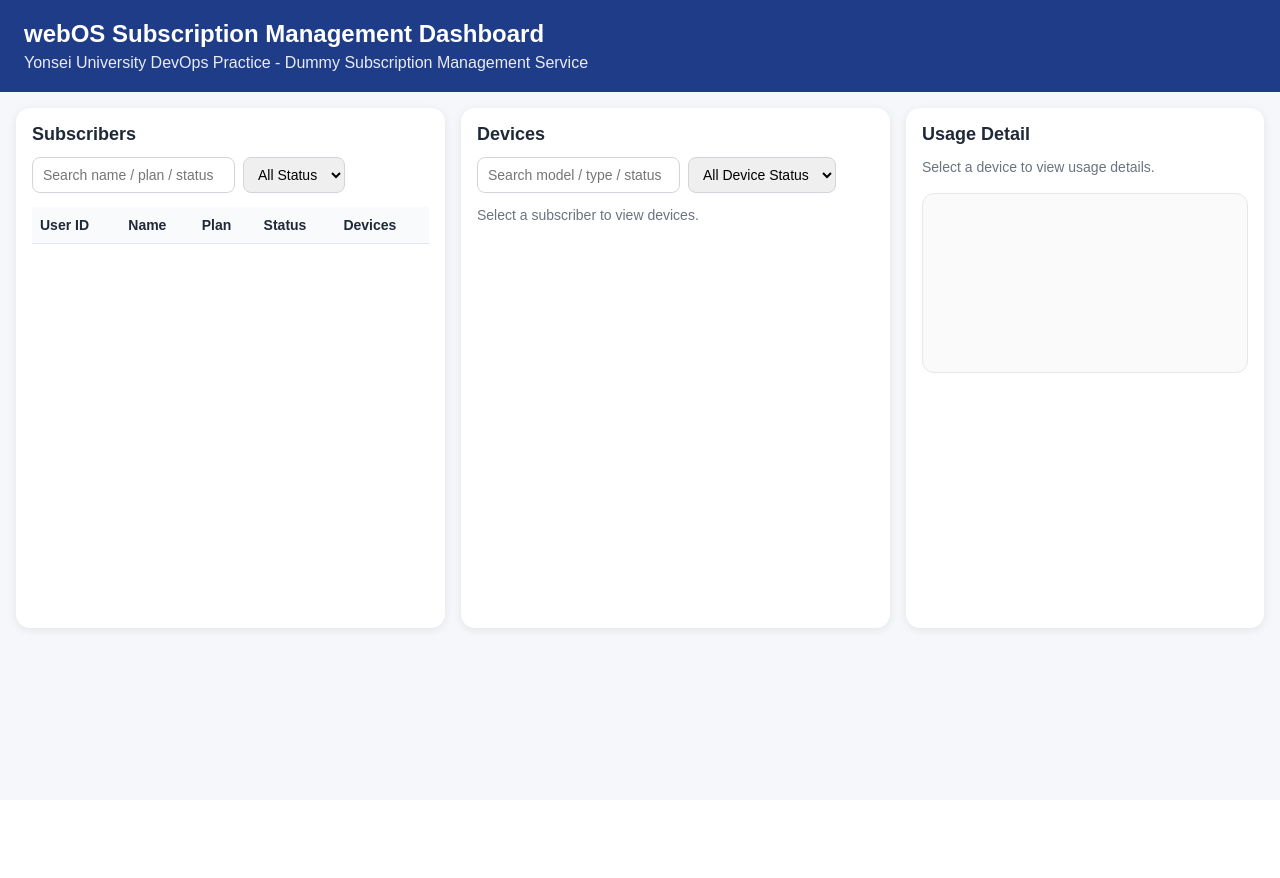
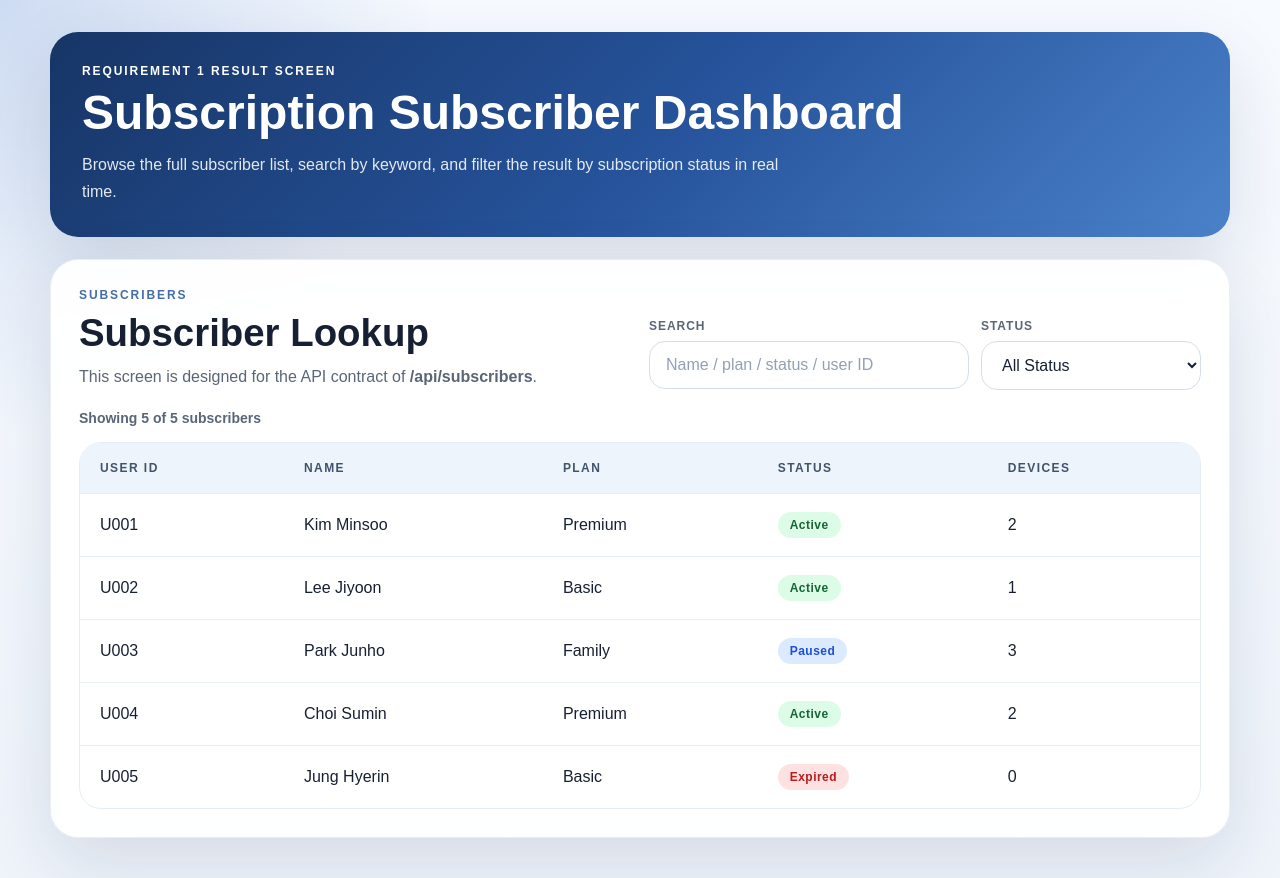
Before and after one commit to triangle-park/CAS3141, a FastAPI app: page / in a window 1280 px wide. Before the commit the page ends 635 px from the top, so only its background shows below. Run offline with FastAPI, Linux system fonts and the light colour scheme; lists and menus that the app fills with data are empty; a map, chart or similar area stays blank.

Commit message:
feat : 프론트엔드 구현 완료

```diff
--- a/app/api/subscribers.py
+++ b/app/api/subscribers.py
@@ -17,7 +17,7 @@ router = APIRouter()
 @router.get("/subscribers")
 def get_subscribers():
     # subscribers 리스트 전체를 반환
-    pass
+    return subscribers
 
 # =============================================================================
 # TODO [요구사항 #2]: GET /api/subscribers/{user_id}/devices
--- a/app/main.py
+++ b/app/main.py
@@ -16,7 +16,7 @@ app.include_router(devices.router, prefix="/api", tags=["Devices"])
 
 @app.get("/", response_class=HTMLResponse)
 def root(request: Request):
-    return templates.TemplateResponse("index.html", {"request": request})
+    return templates.TemplateResponse(request, "index.html")
 
 
 @app.get("/health")
--- a/app/static/app.js
+++ b/app/static/app.js
@@ -1,157 +1,177 @@
-// =============================================================================
-// 전역 변수
-// =============================================================================
 let subscribers = [];
-let currentDevices = [];
-let selectedUserId = null;
-let selectedDeviceId = null;
-let usageChart = null;
+let isLoadingSubscribers = false;
+let subscriberErrorMessage = "";
 
-
-// =============================================================================
-// [요구사항 #3] 상태 기반 Badge 스타일
-// =============================================================================
-// TODO [요구사항 #3]: 상태 값(value)에 따라 적절한 CSS 클래스를 반환하세요.
-//
-// 매핑 규칙:
-//   Active, Online, Normal   → "badge status-active"   (초록)
-//   Paused, Standby          → "badge status-paused"   (파랑)
-//   Expired, Error, Warning  → "badge status-expired"  (빨강)
-//   Offline                  → "badge status-offline"  (회색)
-//   On, Cleaning             → "badge status-on"       (노랑)
-//   Off                      → "badge status-off"      (연회색)
-//   그 외                     → "badge"
-//
-// Hint: value를 소문자로 변환 후 비교하세요.
 function badgeClass(value) {
     const v = (value || "").toLowerCase();
 
-    // 여기에 구현하세요
+    if (["active", "online", "normal"].includes(v)) {
+        return "badge status-active";
+    }
+
+    if (["paused", "standby"].includes(v)) {
+        return "badge status-paused";
+    }
+
+    if (["expired", "error", "warning"].includes(v)) {
+        return "badge status-expired";
+    }
+
+    if (v === "offline") {
+        return "badge status-offline";
+    }
+
+    if (["on", "cleaning"].includes(v)) {
+        return "badge status-on";
+    }
+
+    if (v === "off") {
+        return "badge status-off";
+    }
+
     return "badge";
 }
 
+async function fetchSubscribers() {
+    isLoadingSubscribers = true;
+    subscriberErrorMessage = "";
+    renderSubscribers();
 
-// =============================================================================
-// [요구사항 #1] 구독 사용자 조회 + 검색/필터
-// =============================================================================
+    try {
+        const res = await fetch("/api/subscribers");
 
-// TODO [요구사항 #1-A]: GET /api/subscribers 를 호출하여
-//   subscribers 변수에 저장하고 renderSubscribers()를 호출하세요.
-//
-// Hint:
-//   const res = await fetch("/api/subscribers");
-//   subscribers = await res.json();
-async function fetchSubscribers() {
-    // 여기에 구현하세요
+        if (!res.ok) {
+            throw new Error(`Failed to fetch subscribers: ${res.status}`);
+        }
+
+        const data = await res.json();
+
+        if (!Array.isArray(data)) {
+            throw new Error("Subscribers response must be an array.");
+        }
+
+        subscribers = data;
+    } catch (error) {
+        subscribers = [];
+        subscriberErrorMessage = "Failed to load subscribers from /api/subscribers.";
+        console.error(error);
+    } finally {
+        isLoadingSubscribers = false;
+        renderSubscribers();
+    }
 }
 
-// TODO [요구사항 #1-B]: subscribers 배열을 테이블에 렌더링하세요.
-//
-// 구현 순서:
-//   1. subscriber-search 입력값과 subscriber-status-filter 선택값을 가져온다
-//   2. subscribers 배열에서 검색어(이름/플랜/상태/ID)와 상태 필터 조건으로 필터링한다
-//   3. subscriber-body <tbody>에 필터링된 결과를 <tr>로 추가한다
-//   4. 각 행에는 userId, name, plan, status(badge), deviceCount를 표시한다
-//   5. 각 행 클릭 시 selectSubscriber(userId)를 호출한다
-//   6. 현재 선택된 사용자(selectedUserId)는 "selected" 클래스를 추가한다
-function renderSubscribers() {
-    const tbody = document.getElementById("subscriber-body");
-    const search = document.getElementById("subscriber-search").value.toLowerCase();
-    const statusFilter = document.getElementById("subscriber-status-filter").value;
-
-    // 여기에 구현하세요
-    tbody.innerHTML = "";
+function createCell(text) {
+    const cell = document.createElement("td");
+    cell.textContent = text;
+    return cell;
 }
 
+function createStatusCell(status) {
+    const cell = document.createElement("td");
+    const badge = document.createElement("span");
 
-// =============================================================================
-// [요구사항 #2] 사용자별 가전 목록 + 사용 현황 + 차트
-// =============================================================================
+    badge.className = badgeClass(status);
+    badge.textContent = status || "-";
 
-// TODO [요구사항 #2-A]: 사용자 클릭 시 해당 사용자의 가전 목록을 조회하세요.
-//
-// 구현 순서:
-//   1. selectedUserId를 업데이트하고 selectedDeviceId를 null로 초기화
-//   2. renderSubscribers()를 호출하여 선택 상태를 반영
-//   3. usage-detail을 숨기고 usage-empty를 표시 (이전 사용 현황 초기화)
-//   4. GET /api/subscribers/{userId}/devices 를 호출
-//   5. currentDevices에 저장하고 renderDevices()를 호출
-async function selectSubscriber(userId) {
-    // 여기에 구현하세요
+    cell.appendChild(badge);
+    return cell;
 }
 
-// TODO [요구사항 #2-B]: currentDevices 배열을 테이블에 렌더링하세요.
-//
-// 구현 순서:
-//   1. device-search, device-status-filter 값으로 필터링
-//      (검색 대상: type, model, status, deviceId, location)
-//   2. 가전이 없으면 device-empty에 "No registered devices" 메시지 표시
-//   3. 필터 결과가 없으면 "No devices matched your filter." 메시지 표시
-//   4. device-table <tbody>에 deviceId, type, model, location, status(badge) 표시
-//   5. 각 행 클릭 시 selectDevice(deviceId)를 호출
-//   6. 현재 선택된 가전(selectedDeviceId)은 "selected" 클래스를 추가
-function renderDevices() {
-    const emptyEl = document.getElementById("device-empty");
-    const tableEl = document.getElementById("device-table");
-    const tbody = document.getElementById("device-body");
-    const search = document.getElementById("device-search").value.toLowerCase();
-    const statusFilter = document.getElementById("device-status-filter").value;
+function renderSubscribers() {
+    const tableEl = document.getElementById("subscriber-table");
+    const tbody = document.getElementById("subscriber-body");
+    const emptyEl = document.getElementById("subscriber-empty");
+    const summaryEl = document.getElementById("subscriber-summary");
+    const searchInput = document.getElementById("subscriber-search");
+    const statusFilterInput = document.getElementById("subscriber-status-filter");
 
-    // 여기에 구현하세요
-    tbody.innerHTML = "";
+    if (!tableEl || !tbody || !emptyEl || !summaryEl || !searchInput || !statusFilterInput) {
+        return;
+    }
+
+    const search = searchInput.value.trim().toLowerCase();
+    const statusFilter = statusFilterInput.value.toLowerCase();
+
+    tbody.replaceChildren();
+
+    if (isLoadingSubscribers) {
+        summaryEl.textContent = "Loading subscribers...";
+        emptyEl.textContent = "Loading subscribers...";
+        emptyEl.classList.remove("hidden");
+        tableEl.classList.add("hidden");
+        return;
+    }
+
+    if (subscriberErrorMessage) {
+        summaryEl.textContent = "0 subscribers";
+        emptyEl.textContent = subscriberErrorMessage;
+        emptyEl.classList.remove("hidden");
+        tableEl.classList.add("hidden");
+        return;
+    }
+
+    const filteredSubscribers = subscribers.filter((subscriber) => {
+        const searchableValues = [
+            subscriber.userId,
+            subscriber.name,
+            subscriber.plan,
+            subscriber.status,
+        ];
+
+        const matchesSearch =
+            search === "" ||
+            searchableValues.some((value) =>
+                String(value || "").toLowerCase().includes(search),
+            );
+
+        const matchesStatus =
+            statusFilter === "" ||
+            String(subscriber.status || "").toLowerCase() === statusFilter;
+
+        return matchesSearch && matchesStatus;
+    });
+
+    summaryEl.textContent = `Showing ${filteredSubscribers.length} of ${subscribers.length} subscribers`;
+
+    if (filteredSubscribers.length === 0) {
+        emptyEl.textContent =
+            subscribers.length === 0
+                ? "No subscriber data available."
+                : "No subscribers matched your search or filter.";
+        emptyEl.classList.remove("hidden");
+        tableEl.classList.add("hidden");
+        return;
+    }
+
+    emptyEl.classList.add("hidden");
+    tableEl.classList.remove("hidden");
+
+    filteredSubscribers.forEach((subscriber) => {
+        const row = document.createElement("tr");
+
+        row.appendChild(createCell(subscriber.userId || "-"));
+        row.appendChild(createCell(subscriber.name || "-"));
+        row.appendChild(createCell(subscriber.plan || "-"));
+        row.appendChild(createStatusCell(subscriber.status));
+        row.appendChild(createCell(String(subscriber.deviceCount ?? "-")));
+
+        tbody.appendChild(row);
+    });
 }
 
-// TODO [요구사항 #2-C]: 가전 클릭 시 상세 사용 현황을 조회하세요.
-//
-// 구현 순서:
-//   1. selectedDeviceId를 업데이트하고 renderDevices()를 호출
-//   2. GET /api/devices/{deviceId}/usage 를 호출
-//   3. usage-empty를 숨기고 usage-detail을 표시
-//   4. usage-info에 아래 정보를 표시:
-//      - Device ID, Device Name, Power Status(badge),
-//        Last Used, Total Usage Hours, Weekly Usage Count,
-//        Health Status(badge), Remark
-//   5. renderUsageChart(data.weeklyUsageTrend)를 호출
-async function selectDevice(deviceId) {
-    // 여기에 구현하세요
-}
+function bindEvents() {
+    const searchInput = document.getElementById("subscriber-search");
+    const statusFilterInput = document.getElementById("subscriber-status-filter");
 
-// TODO [요구사항 #2-D]: Chart.js를 사용하여 주간 사용량 Bar Chart를 그리세요.
-//
-// 구현 순서:
-//   1. 기존 차트가 있으면 destroy() 호출
-//   2. new Chart()로 Bar Chart를 생성
-//      - labels: ["Mon", "Tue", "Wed", "Thu", "Fri", "Sat", "Sun"]
-//      - data: trend 배열
-//      - options: responsive, beginAtZero
-//
-// Hint:
-//   usageChart = new Chart(ctx, { type: "bar", data: {...}, options: {...} });
-function renderUsageChart(trend) {
-    const ctx = document.getElementById("usageChart");
-
-    if (usageChart) {
-        usageChart.destroy();
+    if (searchInput) {
+        searchInput.addEventListener("input", renderSubscribers);
     }
 
-    // 여기에 구현하세요
-}
-
-
-// =============================================================================
-// 이벤트 바인딩 + 초기화
-// =============================================================================
-function bindEvents() {
-    // [요구사항 #1] 완료 후 아래 주석을 해제하세요
-    // document.getElementById("subscriber-search").addEventListener("input", renderSubscribers);
-    // document.getElementById("subscriber-status-filter").addEventListener("change", renderSubscribers);
-
-    // [요구사항 #2] 완료 후 아래 주석을 해제하세요
-    // document.getElementById("device-search").addEventListener("input", renderDevices);
-    // document.getElementById("device-status-filter").addEventListener("change", renderDevices);
+    if (statusFilterInput) {
+        statusFilterInput.addEventListener("change", renderSubscribers);
+    }
 }
 
 bindEvents();
-
-// [요구사항 #1] 완료 후 아래 주석을 해제하세요
-// fetchSubscribers();
+fetchSubscribers();
--- a/app/static/style.css
+++ b/app/static/style.css
@@ -1,112 +1,218 @@
+:root {
+    --page-bg: #eff4fb;
+    --page-bg-accent: rgba(73, 123, 201, 0.24);
+    --panel-bg: rgba(255, 255, 255, 0.94);
+    --panel-border: rgba(148, 163, 184, 0.18);
+    --line: #e6edf5;
+    --text-main: #172033;
+    --text-muted: #5a6678;
+    --hero-start: #173566;
+    --hero-end: #4a82ca;
+    --shadow: 0 24px 70px rgba(20, 37, 63, 0.12);
+}
+
 * {
     box-sizing: border-box;
 }
 
 body {
     margin: 0;
-    font-family: Arial, sans-serif;
-    background: #f5f7fb;
-    color: #1f2937;
+    min-height: 100vh;
+    font-family: "Avenir Next", "Noto Sans KR", sans-serif;
+    color: var(--text-main);
+    background:
+        radial-gradient(circle at top left, var(--page-bg-accent), transparent 28%),
+        linear-gradient(180deg, #f7faff 0%, var(--page-bg) 100%);
 }
 
-.header {
-    background: #1f3c88;
-    color: white;
-    padding: 20px 24px;
+.page-shell {
+    width: min(1180px, calc(100% - 32px));
+    margin: 0 auto;
+    padding: 32px 0 40px;
 }
 
-.header h1 {
-    margin: 0;
-    font-size: 24px;
+.hero {
+    padding: 32px;
+    border-radius: 28px;
+    color: #ffffff;
+    background: linear-gradient(135deg, var(--hero-start) 0%, #26539b 52%, var(--hero-end) 100%);
+    box-shadow: var(--shadow);
 }
 
-.header p {
-    margin: 6px 0 0;
-    opacity: 0.9;
+.hero-kicker,
+.section-kicker {
+    margin: 0 0 10px;
+    font-size: 12px;
+    font-weight: 700;
+    letter-spacing: 0.16em;
+    text-transform: uppercase;
+}
+
+.hero h1 {
+    margin: 0;
+    font-size: clamp(2rem, 4vw, 3rem);
+    line-height: 1.05;
+}
+
+.hero p:last-child {
+    max-width: 720px;
+    margin: 14px 0 0;
+    font-size: 1rem;
+    line-height: 1.65;
+    color: rgba(255, 255, 255, 0.88);
 }
 
 .page {
-    display: grid;
-    grid-template-columns: 1.25fr 1.25fr 1fr;
-    gap: 16px;
-    padding: 16px;
+    margin-top: 22px;
 }
 
 .panel {
-    background: white;
-    border-radius: 14px;
-    padding: 16px;
-    box-shadow: 0 2px 10px rgba(0, 0, 0, 0.08);
-    min-height: 520px;
+    background: var(--panel-bg);
+    border: 1px solid var(--panel-border);
+    border-radius: 28px;
+    padding: 28px;
+    box-shadow: var(--shadow);
+    backdrop-filter: blur(12px);
 }
 
 .panel-header {
     display: flex;
     justify-content: space-between;
-    align-items: start;
-    gap: 12px;
-    margin-bottom: 14px;
+    align-items: end;
+    gap: 20px;
     flex-wrap: wrap;
+    margin-bottom: 20px;
 }
 
 .panel-header h2 {
     margin: 0;
-    font-size: 18px;
+    font-size: clamp(1.8rem, 3vw, 2.4rem);
+    line-height: 1.1;
+}
+
+.section-kicker {
+    color: #436ea9;
+}
+
+.section-description {
+    max-width: 580px;
+    margin: 10px 0 0;
+    color: var(--text-muted);
+    line-height: 1.6;
 }
 
 .toolbar {
-    display: flex;
-    gap: 8px;
-    flex-wrap: wrap;
+    display: grid;
+    grid-template-columns: minmax(250px, 320px) minmax(180px, 220px);
+    gap: 12px;
 }
 
-.toolbar input,
-.toolbar select {
-    padding: 8px 10px;
-    border: 1px solid #d1d5db;
-    border-radius: 8px;
+.field {
+    display: flex;
+    flex-direction: column;
+    gap: 8px;
+}
+
+.field span {
+    font-size: 12px;
+    font-weight: 700;
+    letter-spacing: 0.08em;
+    text-transform: uppercase;
+    color: var(--text-muted);
+}
+
+.field input,
+.field select {
+    width: 100%;
+    padding: 14px 16px;
+    border: 1px solid #d4deea;
+    border-radius: 16px;
+    font: inherit;
+    color: var(--text-main);
+    background: #ffffff;
+    transition: border-color 0.2s ease, box-shadow 0.2s ease, transform 0.2s ease;
+}
+
+.field input::placeholder {
+    color: #93a0b3;
+}
+
+.field input:focus,
+.field select:focus {
+    outline: none;
+    border-color: #4a82ca;
+    box-shadow: 0 0 0 4px rgba(74, 130, 202, 0.14);
+    transform: translateY(-1px);
+}
+
+.panel-meta {
+    margin-bottom: 16px;
+}
+
+.summary {
+    margin: 0;
     font-size: 14px;
+    font-weight: 600;
+    color: var(--text-muted);
+}
+
+.table-card {
+    overflow: hidden;
+    border: 1px solid var(--line);
+    border-radius: 22px;
+    background: #ffffff;
 }
 
 .table-wrap {
-    max-height: 460px;
     overflow: auto;
 }
 
 table {
     width: 100%;
     border-collapse: collapse;
-    font-size: 14px;
+    min-width: 720px;
 }
 
-th, td {
-    padding: 10px 8px;
-    border-bottom: 1px solid #e5e7eb;
+th,
+td {
+    padding: 18px 20px;
     text-align: left;
     vertical-align: middle;
+    border-bottom: 1px solid var(--line);
 }
 
 th {
-    background: #f8fafc;
     position: sticky;
     top: 0;
+    z-index: 1;
+    background: #eef4fc;
+    font-size: 12px;
+    font-weight: 800;
+    letter-spacing: 0.12em;
+    text-transform: uppercase;
+    color: #41526b;
 }
 
-tr.clickable:hover {
-    background: #eff6ff;
-    cursor: pointer;
+tbody tr {
+    transition: background-color 0.16s ease;
 }
 
-tr.selected {
-    background: #dbeafe !important;
+tbody tr:hover {
+    background: #f8fbff;
+}
+
+tbody tr:last-child td {
+    border-bottom: none;
 }
 
 .badge {
-    display: inline-block;
-    padding: 4px 10px;
+    display: inline-flex;
+    align-items: center;
+    padding: 6px 12px;
     border-radius: 999px;
     font-size: 12px;
-    font-weight: 700;
+    font-weight: 800;
+    letter-spacing: 0.04em;
 }
 
 .status-active,
@@ -118,15 +224,15 @@ tr.selected {
 
 .status-paused,
 .status-standby {
-    background: #e0e7ff;
-    color: #3730a3;
+    background: #dbeafe;
+    color: #1d4ed8;
 }
 
 .status-expired,
 .status-error,
 .status-warning {
     background: #fee2e2;
-    color: #991b1b;
+    color: #b91c1c;
 }
 
 .status-offline {
@@ -145,47 +251,50 @@ tr.selected {
     color: #4b5563;
 }
 
-.empty-msg {
-    color: #6b7280;
-    font-size: 14px;
-    margin-top: 12px;
+.empty-state {
+    padding: 56px 24px;
+    text-align: center;
+    font-size: 15px;
+    color: var(--text-muted);
+    background: linear-gradient(180deg, #fcfdff 0%, #f6f9fd 100%);
 }
 
 .hidden {
     display: none;
 }
 
-.usage-detail {
-    display: flex;
-    flex-direction: column;
-    gap: 18px;
-}
+@media (max-width: 900px) {
+    .page-shell {
+        width: min(100% - 24px, 1180px);
+        padding-top: 20px;
+    }
 
-.detail-grid {
-    display: grid;
-    grid-template-columns: 140px 1fr;
-    gap: 10px 12px;
-    font-size: 14px;
-}
+    .hero,
+    .panel {
+        padding: 24px;
+        border-radius: 24px;
+    }
 
-.label {
-    font-weight: 700;
-    color: #374151;
-}
-
-.value {
-    color: #111827;
-}
-
-.chart-box {
-    background: #fafafa;
-    border: 1px solid #e5e7eb;
-    border-radius: 12px;
-    padding: 12px;
-}
-
-@media (max-width: 1200px) {
-    .page {
+    .toolbar {
+        width: 100%;
         grid-template-columns: 1fr;
     }
 }
+
+@media (max-width: 640px) {
+    .page-shell {
+        width: calc(100% - 16px);
+        padding-bottom: 24px;
+    }
+
+    .hero,
+    .panel {
+        padding: 20px;
+        border-radius: 20px;
+    }
+
+    th,
+    td {
+        padding: 16px;
+    }
+}
--- a/app/templates/index.html
+++ b/app/templates/index.html
@@ -3,33 +3,65 @@
 <head>
     <meta charset="UTF-8" />
     <meta name="viewport" content="width=device-width, initial-scale=1" />
-    <title>webOS Subscription Management Dashboard</title>
+    <title>Subscription Subscriber Dashboard</title>
     <link rel="stylesheet" href="/static/style.css" />
-    <script src="https://cdn.jsdelivr.net/npm/chart.js"></script>
 </head>
 <body>
-    <header class="header">
-        <h1>webOS Subscription Management Dashboard</h1>
-        <p>Yonsei University DevOps Practice - Dummy Subscription Management Service</p>
+    <div class="page-shell">
+        <header class="hero">
+            <p class="hero-kicker">Requirement 1 Result Screen</p>
+            <h1>Subscription Subscriber Dashboard</h1>
+            <p>
+                Browse the full subscriber list, search by keyword, and filter the result
+                by subscription status in real time.
+            </p>
         </header>
 
         <main class="page">
             <section class="panel">
                 <div class="panel-header">
-                <h2>Subscribers</h2>
+                    <div>
+                        <p class="section-kicker">Subscribers</p>
+                        <h2>Subscriber Lookup</h2>
+                        <p class="section-description">
+                            This screen is designed for the API contract of
+                            <strong>/api/subscribers</strong>.
+                        </p>
+                    </div>
+
                     <div class="toolbar">
-                    <input type="text" id="subscriber-search" placeholder="Search name / plan / status" />
+                        <label class="field" for="subscriber-search">
+                            <span>Search</span>
+                            <input
+                                type="text"
+                                id="subscriber-search"
+                                placeholder="Name / plan / status / user ID"
+                            />
+                        </label>
+
+                        <label class="field" for="subscriber-status-filter">
+                            <span>Status</span>
                             <select id="subscriber-status-filter">
                                 <option value="">All Status</option>
                                 <option value="Active">Active</option>
                                 <option value="Paused">Paused</option>
                                 <option value="Expired">Expired</option>
                             </select>
+                        </label>
                     </div>
                 </div>
 
+                <div class="panel-meta">
+                    <p id="subscriber-summary" class="summary" aria-live="polite">
+                        Loading subscribers...
+                    </p>
+                </div>
+
+                <div class="table-card">
+                    <div id="subscriber-empty" class="empty-state hidden" aria-live="polite"></div>
+
                     <div class="table-wrap">
-                <table>
+                        <table id="subscriber-table">
                             <thead>
                                 <tr>
                                     <th>User ID</th>
@@ -42,56 +74,10 @@
                             <tbody id="subscriber-body"></tbody>
                         </table>
                     </div>
-        </section>
-
-        <section class="panel">
-            <div class="panel-header">
-                <h2>Devices</h2>
-                <div class="toolbar">
-                    <input type="text" id="device-search" placeholder="Search model / type / status" />
-                    <select id="device-status-filter">
-                        <option value="">All Device Status</option>
-                        <option value="Online">Online</option>
-                        <option value="Offline">Offline</option>
-                        <option value="Standby">Standby</option>
-                        <option value="Error">Error</option>
-                    </select>
-                </div>
-            </div>
-
-            <div id="device-empty" class="empty-msg">Select a subscriber to view devices.</div>
-
-            <div class="table-wrap">
-                <table id="device-table" class="hidden">
-                    <thead>
-                        <tr>
-                            <th>Device ID</th>
-                            <th>Type</th>
-                            <th>Model</th>
-                            <th>Location</th>
-                            <th>Status</th>
-                        </tr>
-                    </thead>
-                    <tbody id="device-body"></tbody>
-                </table>
-            </div>
-        </section>
-
-        <section class="panel">
-            <div class="panel-header">
-                <h2>Usage Detail</h2>
-            </div>
-
-            <div id="usage-empty" class="empty-msg">Select a device to view usage details.</div>
-
-            <div id="usage-detail" class="usage-detail hidden">
-                <div class="detail-grid" id="usage-info"></div>
-                <div class="chart-box">
-                    <canvas id="usageChart"></canvas>
-                </div>
                 </div>
             </section>
         </main>
+    </div>
 
     <script src="/static/app.js"></script>
 </body>
```
Lines whose indentation alone changed are shown as unchanged.
